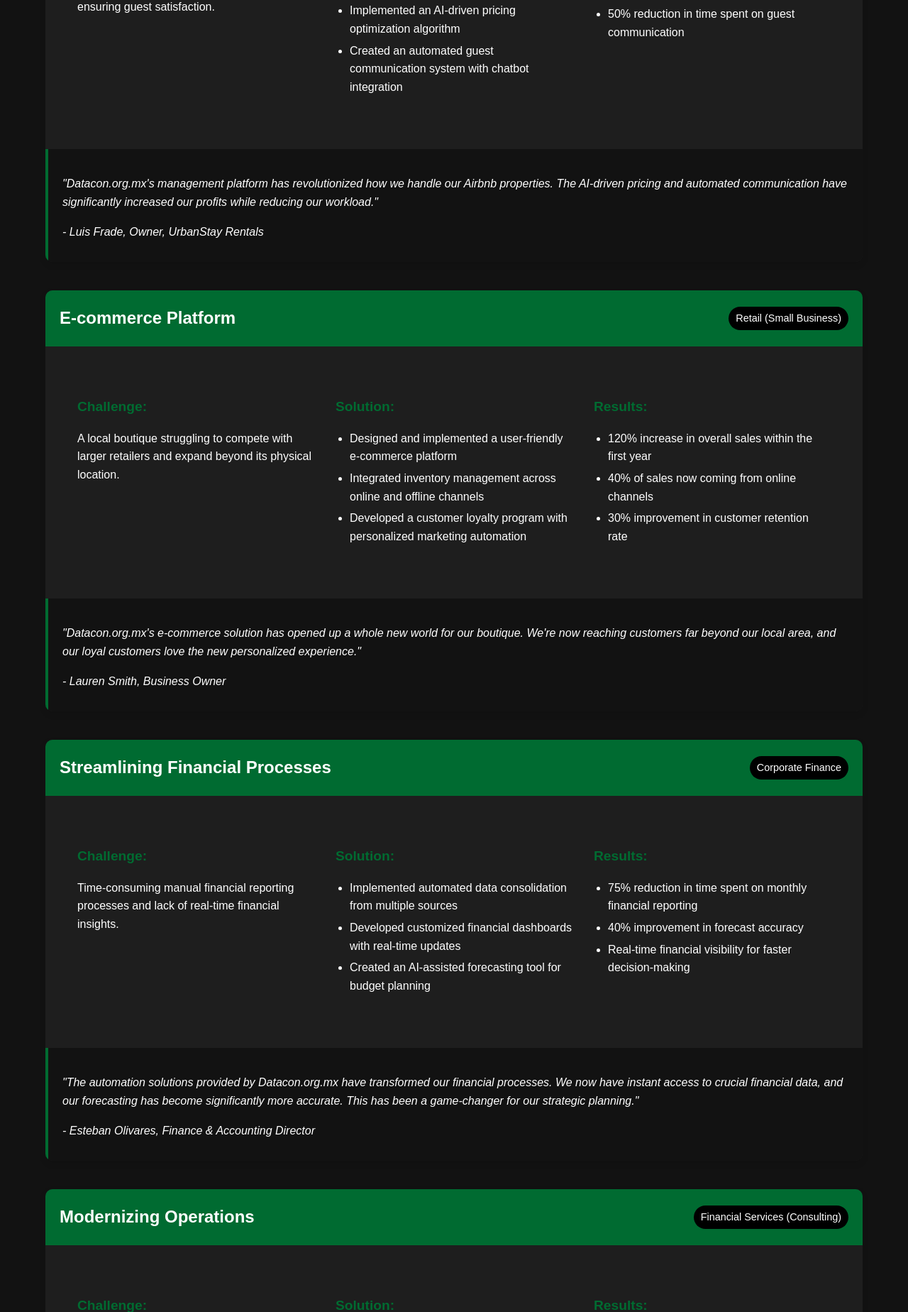
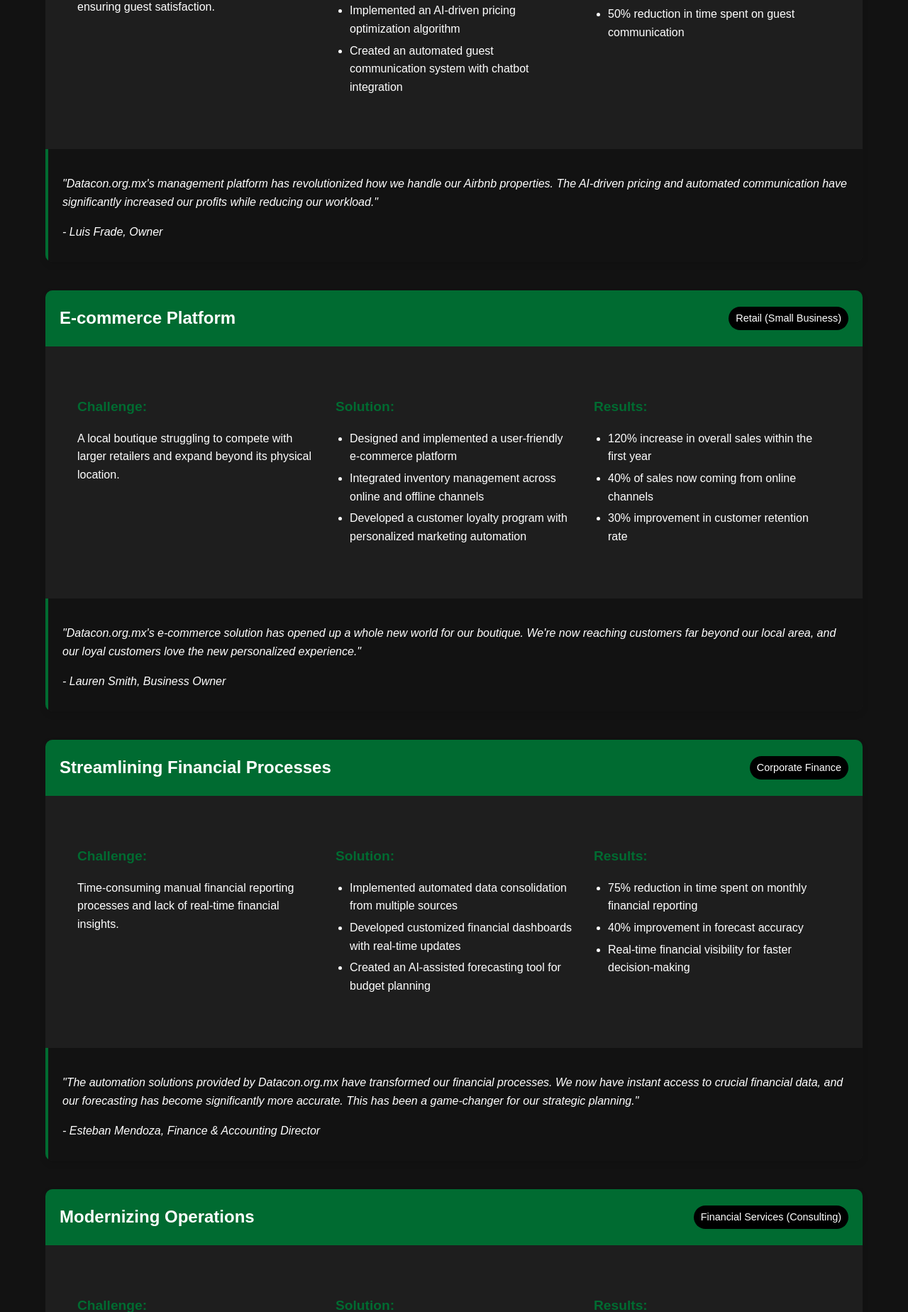
Before and after one commit to MagicKrazik/Datacon.org.mx-website, a Django app: page /client-success-stories/ in a window 1280 px wide. Shown: the part 4537-6385 px from the top of the page at 71% size. Run offline with Django 5.2, Linux system fonts and the light colour scheme.

Commit message:
last update before publishing

```diff
--- a/website/templates/client_success_stories.html
+++ b/website/templates/client_success_stories.html
@@ -227,7 +227,7 @@
             </div>
             <div class="testimonial">
                 <p>"Datacon.org.mx's management platform has revolutionized how we handle our Airbnb properties. The AI-driven pricing and automated communication have significantly increased our profits while reducing our workload."</p>
-                <p class="testimonial-author">- Luis Frade, Owner, UrbanStay Rentals</p>
+                <p class="testimonial-author">- Luis Frade, Owner</p>
             </div>
         </div>
 
@@ -295,7 +295,7 @@
             </div>
             <div class="testimonial">
                 <p>"The automation solutions provided by Datacon.org.mx have transformed our financial processes. We now have instant access to crucial financial data, and our forecasting has become significantly more accurate. This has been a game-changer for our strategic planning."</p>
-                <p class="testimonial-author">- Esteban Olivares, Finance & Accounting Director</p>
+                <p class="testimonial-author">- Esteban Mendoza, Finance & Accounting Director</p>
             </div>
         </div>
 
```
